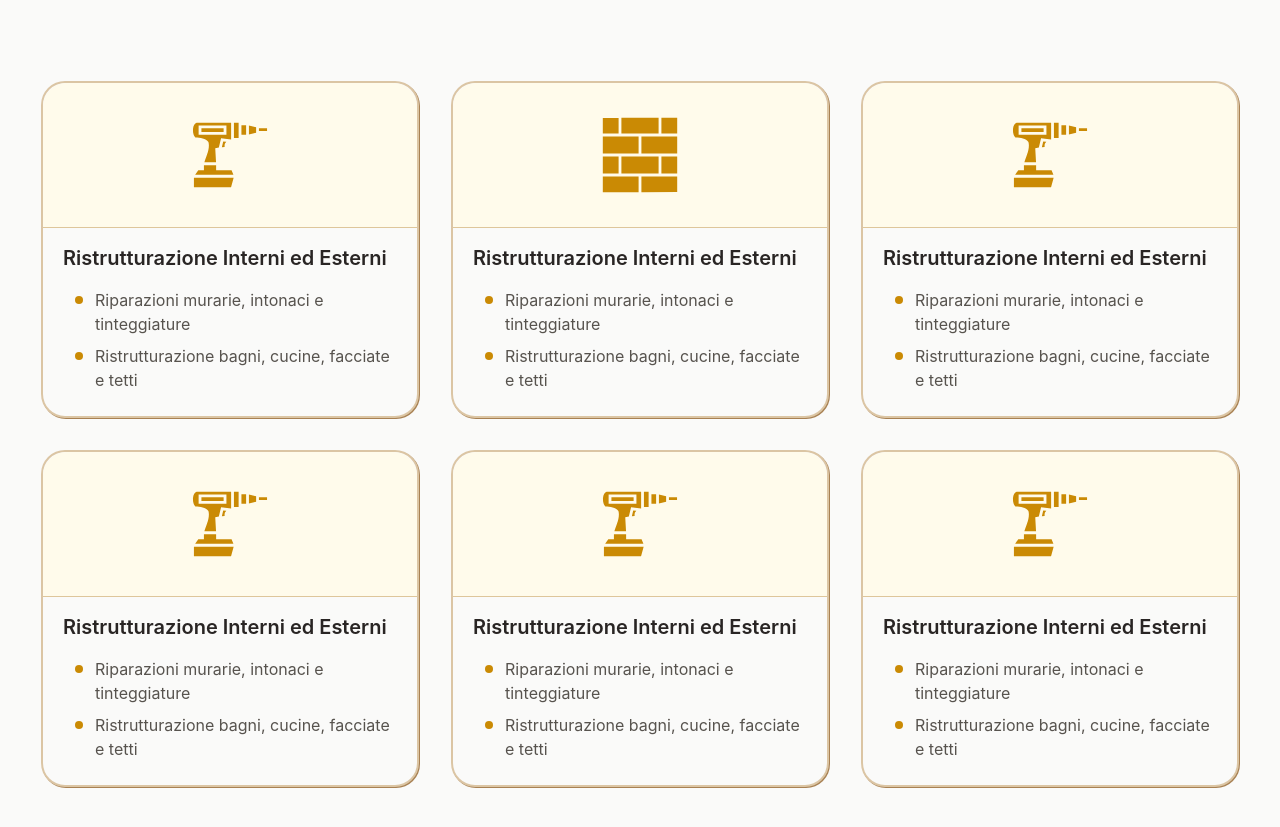
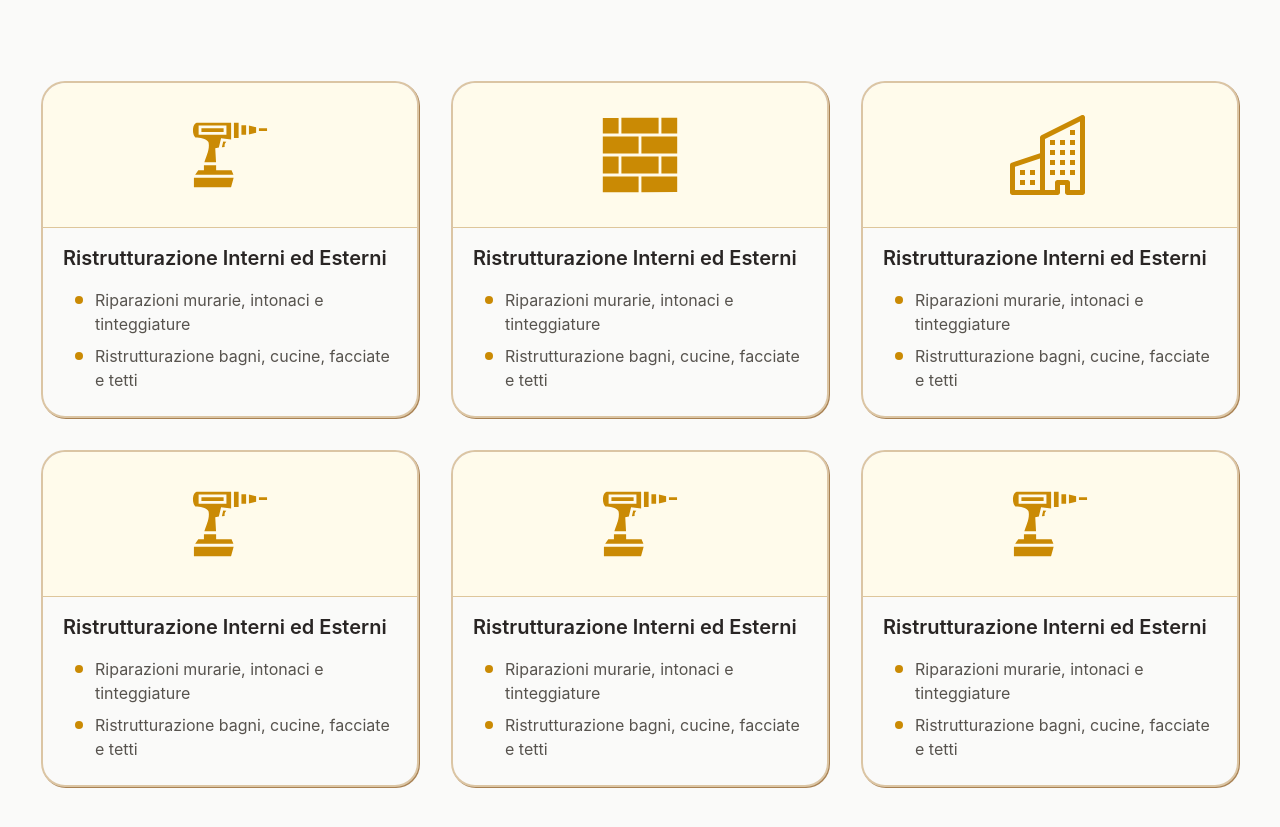
Before and after one commit to emanuelefavero/edil-2-esse, a Next.js app: page / in a window 1280 px wide. Shown: the part 1027-1854 px from the top of the page. Built offline with nearby package versions, Linux system fonts and the light colour scheme.

Commit message:
add buildings icon to services items

```diff
--- /dev/null
+++ b/components/icons/BsBuildingsIcon.tsx
@@ -0,0 +1,27 @@
+import React from 'react'
+
+interface Props {
+  className?: string
+}
+
+export default function Component({ className }: Props) {
+  return (
+    <svg
+      width='100%'
+      height='100%'
+      viewBox='0 0 250 250'
+      fill='none'
+      xmlns='http://www.w3.org/2000/svg'
+      className={`fill-yellow-600 dark:fill-yellow-600 ${className}`}
+    >
+      <path
+        d='M230.672 1.17004C231.804 1.86995 232.738 2.84731 233.386 4.00946C234.034 5.17161 234.374 6.48003 234.375 7.81066V242.186C234.375 244.258 233.552 246.245 232.087 247.71C230.622 249.175 228.635 249.998 226.562 249.998H179.687C177.615 249.998 175.628 249.175 174.163 247.71C172.698 246.245 171.875 244.258 171.875 242.186V218.748H156.25V242.186C156.25 244.258 155.427 246.245 153.962 247.71C152.497 249.175 150.51 249.998 148.437 249.998H7.8125C5.7405 249.998 3.75336 249.175 2.28823 247.71C0.8231 246.245 0 244.258 0 242.186V156.248C0.00124448 154.609 0.517939 153.012 1.47695 151.683C2.43597 150.354 3.78872 149.36 5.34375 148.842L93.75 119.373V70.3107C93.75 68.861 94.1534 67.4399 94.9151 66.2065C95.6767 64.973 96.7665 63.9757 98.0625 63.3263L223.062 0.826288C224.255 0.229504 225.58 -0.0522095 226.912 0.00796063C228.244 0.0681307 229.538 0.468182 230.672 1.17004ZM93.75 135.842L15.625 161.873V234.373H93.75V135.842ZM109.375 234.373H140.625V210.936C140.625 208.864 141.448 206.877 142.913 205.411C144.378 203.946 146.365 203.123 148.437 203.123H179.687C181.76 203.123 183.747 203.946 185.212 205.411C186.677 206.877 187.5 208.864 187.5 210.936V234.373H218.75V20.4513L109.375 75.1388V234.373Z'
+        // fill='#CA8A04'
+      />
+      <path
+        d='M31.25 171.875H46.875V187.5H31.25V171.875ZM62.5 171.875H78.125V187.5H62.5V171.875ZM31.25 203.125H46.875V218.75H31.25V203.125ZM62.5 203.125H78.125V218.75H62.5V203.125ZM125 140.625H140.625V156.25H125V140.625ZM156.25 140.625H171.875V156.25H156.25V140.625ZM125 171.875H140.625V187.5H125V171.875ZM156.25 171.875H171.875V187.5H156.25V171.875ZM187.5 140.625H203.125V156.25H187.5V140.625ZM187.5 171.875H203.125V187.5H187.5V171.875ZM125 109.375H140.625V125H125V109.375ZM156.25 109.375H171.875V125H156.25V109.375ZM187.5 109.375H203.125V125H187.5V109.375ZM125 78.125H140.625V93.75H125V78.125ZM156.25 78.125H171.875V93.75H156.25V78.125ZM187.5 78.125H203.125V93.75H187.5V78.125ZM187.5 46.875H203.125V62.5H187.5V46.875Z'
+        // fill='#CA8A04'
+      />
+    </svg>
+  )
+}
--- a/data/servicesItems.ts
+++ b/data/servicesItems.ts
@@ -1,6 +1,7 @@
 import { ReactNode } from 'react'
 import GiDrillIcon from '@/components/icons/GiDrillIcon'
 import GiBrickWallIcon from '@/components/icons/GiBrickWallIcon'
+import BsBuildingsIcon from '@/components/icons/BsBuildingsIcon'
 
 export interface IServicesItem {
   id: number
@@ -35,7 +36,7 @@ export const servicesItems = [
       'Riparazioni murarie, intonaci e tinteggiature',
       'Ristrutturazione bagni, cucine, facciate e tetti',
     ],
-    icon: GiDrillIcon,
+    icon: BsBuildingsIcon,
   },
   {
     id: 4,
```
